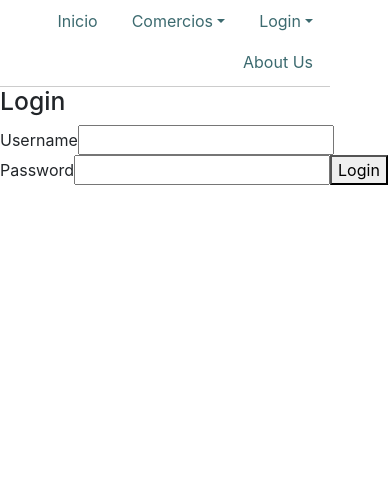
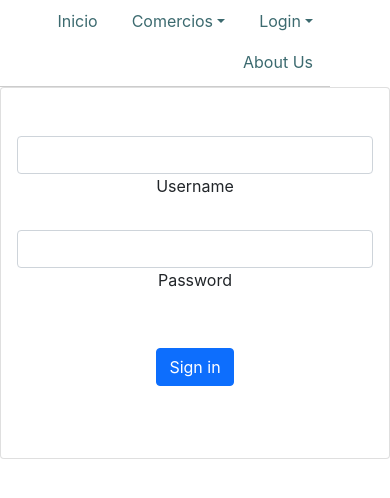
Before and after one commit to franagan/finalProyect, a React (Create React App) app: page /login in a window 390 px wide. Shown: the top 498 px of the page. Built offline with nearby package versions, Linux system fonts and the light colour scheme.

Commit message:
Añadidos estilos responsive

```diff
--- a/src/pages/Login/Login.jsx
+++ b/src/pages/Login/Login.jsx
@@ -32,20 +32,63 @@ const Login = () => {
   };
 
   return (
-    <div>
-      <h2>Login</h2>
-      <form onSubmit={onSubmit}>
-        <label htmlFor="username">Username</label>
-        <input type="text" id="username" value={formUser.username} onChange={handleInput} />
+    <section className="text-center text-lg-start">
+      <div className="card mb-3">
+        <div className="row g-0 d-flex align-items-center">
+          <div className="col-lg-4 d-none d-lg-flex">
+            <img
+              src="https://mdbootstrap.com/img/new/ecommerce/vertical/004.jpg"
+              alt="Trendy Pants and Shoes"
+              className="w-100 rounded-t-5 rounded-tr-lg-0 rounded-bl-lg-5"
+            />
+          </div>
+          <div className="col-lg-8">
+            <div className="card-body py-5 px-md-5">
+              <form onSubmit={onSubmit}>
+                {/* Username input */}
+                <div className="form-outline mb-4">
+                  <input
+                    type="text"
+                    id="username"
+                    className="form-control"
+                    value={formUser.username}
+                    onChange={handleInput}
+                  />
+                  <label className="form-label" htmlFor="username">
+                    Username
+                  </label>
+                </div>
 
-        <label htmlFor="password">Password</label>
-        <input type="password" id="password" value={formUser.password} onChange={handleInput} />
+                {/* Password input */}
+                <div className="form-outline mb-4">
+                  <input
+                    type="password"
+                    id="password"
+                    className="form-control"
+                    value={formUser.password}
+                    onChange={handleInput}
+                  />
+                  <label className="form-label" htmlFor="password">
+                    Password
+                  </label>
+                </div>
 
-        {error && <div style={{ color: "red" }}>{error}</div>}
+                {/* 2 column grid layout for inline styling */}
+                <div className="row mb-4">
+                  <div className="col d-flex justify-content-center">
+                  </div>
+                </div>
 
-        <button type="submit">Login</button>
-      </form>
-    </div>
+                {/* Submit button */}
+                <button type="submit" className="btn btn-primary btn-block mb-4">
+                  Sign in
+                </button>
+              </form>
+            </div>
+          </div>
+        </div>
+      </div>
+    </section>
   );
 };
 
```
